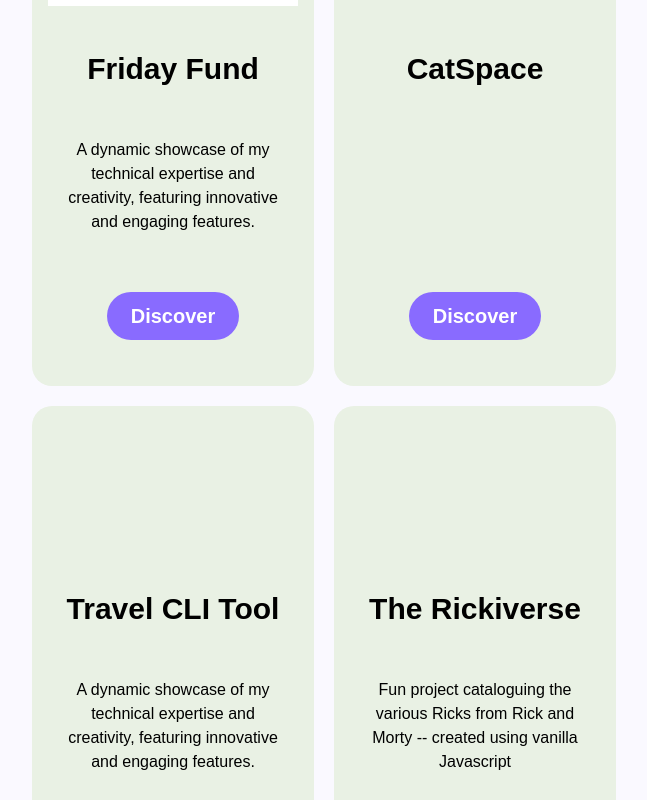
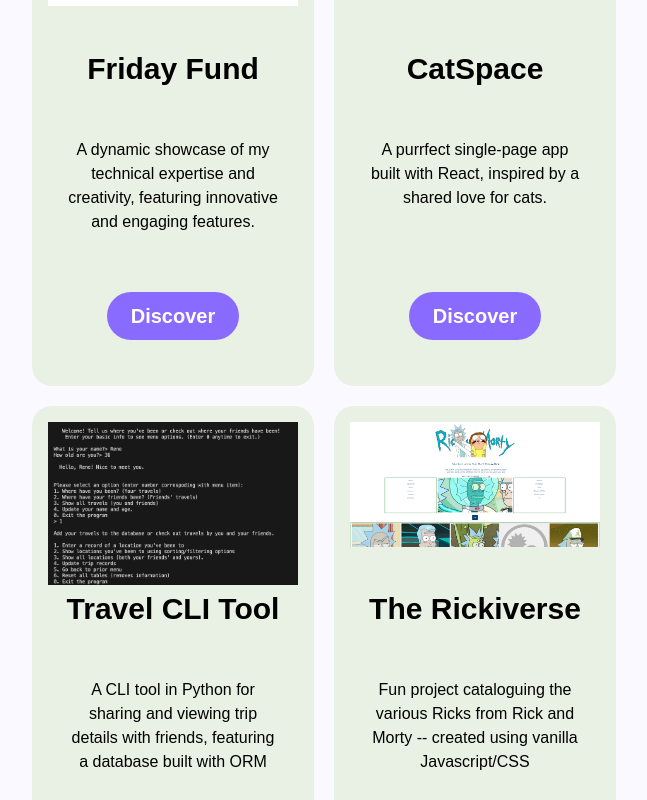
Before and after one commit to racosta323/rene-acosta-portfolio, a React (Create React App) app: page / in a window 1280 px wide. Shown: the part 2600-3400 px from the top of the page, without its empty margins (316-963 px from the left). Built offline with nearby package versions, Linux system fonts and the light colour scheme.

Commit message:
updates content in rickiverse card

```diff
--- a/src/App.css
+++ b/src/App.css
@@ -480,6 +480,8 @@
 #modal-right img{
   height: 400px;
   max-width: 90%;
+  border: black;
+  border-style: solid;
 }
 
 .close {
--- a/src/projectsData.js
+++ b/src/projectsData.js
@@ -35,7 +35,7 @@
     {
         id: 4,
         name: 'CatSpace',
-        tagline: '',
+        tagline: 'A purrfect single-page app built with React, inspired by a shared love for cats.',
         summary: '',
         image: '/CatSpace.png',
         tech: 'JavaScript, React, Bootstrap, HTML, CSS',
@@ -46,9 +46,9 @@
     {
         id: 5,
         name: 'Travel CLI Tool',
-        tagline: 'A dynamic showcase of my technical expertise and creativity, featuring innovative and engaging features.',
+        tagline: "A CLI tool in Python for sharing and viewing trip details with friends, featuring a database built with ORM",
         summary: '',
-        image: '',
+        image: 'Travel CLI.png',
         tech: '',
         features: '',
         ghLink:'https://github.com/racosta323/brt-phase-3-project/blob/main/README.md' ,
@@ -57,11 +57,11 @@
     {
         id: 6,
         name: 'The Rickiverse',
-        tagline: 'Fun project cataloguing the various Ricks from Rick and Morty -- created using vanilla Javascript',
-        summary: '',
-        image: '',
-        tech: '',
-        features: '',
+        tagline: 'Fun project cataloguing the various Ricks from Rick and Morty -- created using vanilla Javascript/CSS',
+        summary: 'A Vanilla JS and CSS project that lets users choose a Rick from a dropdown and like it. The app fetches data from an internal db.json file using HTTP methods and dynamically updates the DOM using CSS selectors. With five event listeners, it offers a responsive and interactive user experience.',
+        image: 'Rickiverse.png',
+        tech: 'JavaScript, CSS, HTML',
+        features: 'Maintains "like" counts preserved during session. Scripts for starting both frontend and backend servers',
         ghLink:'https://github.com/racosta323/the-rickiverse/blob/main/README.md' ,
         siteLink: ''
     }
```
Also changed, not shown: public/Rickiverse.png (added), public/Travel CLI.png (added).
